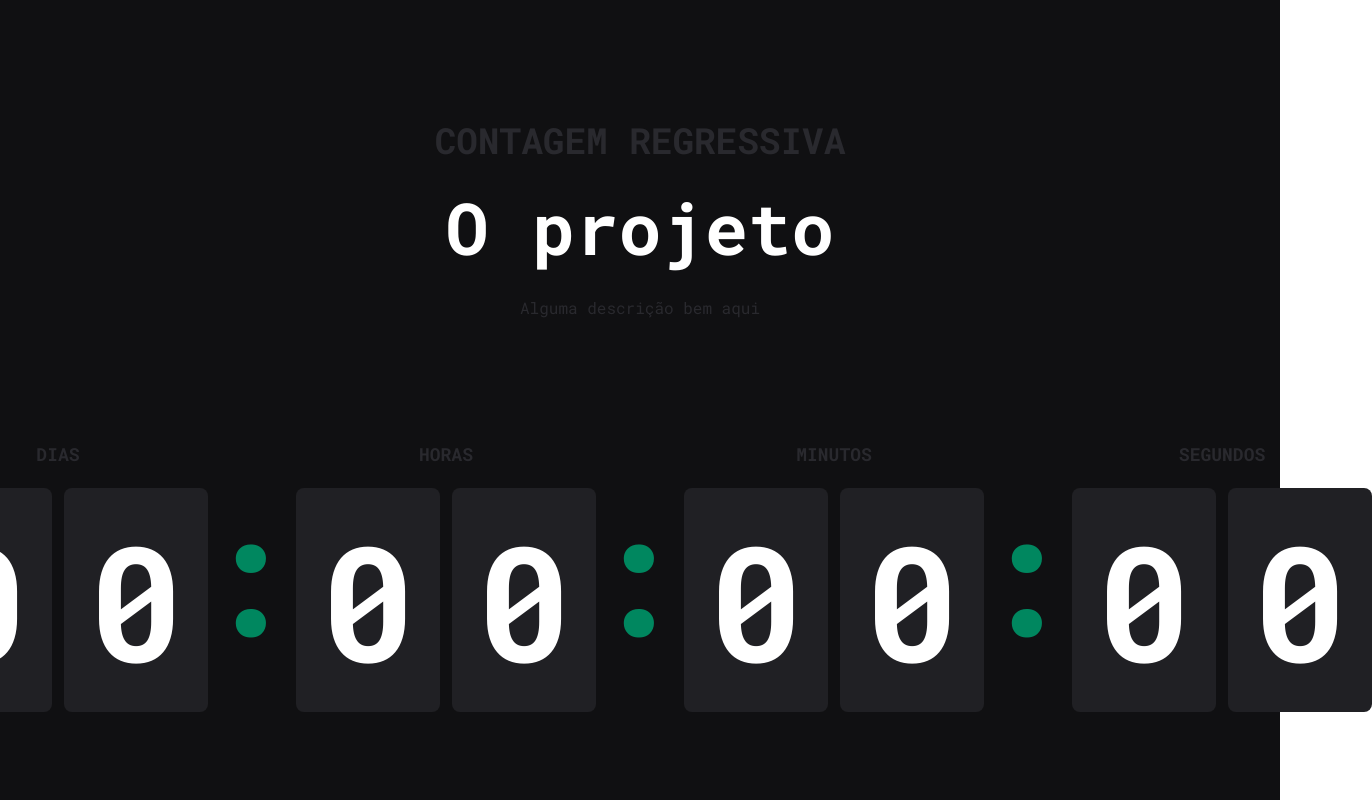
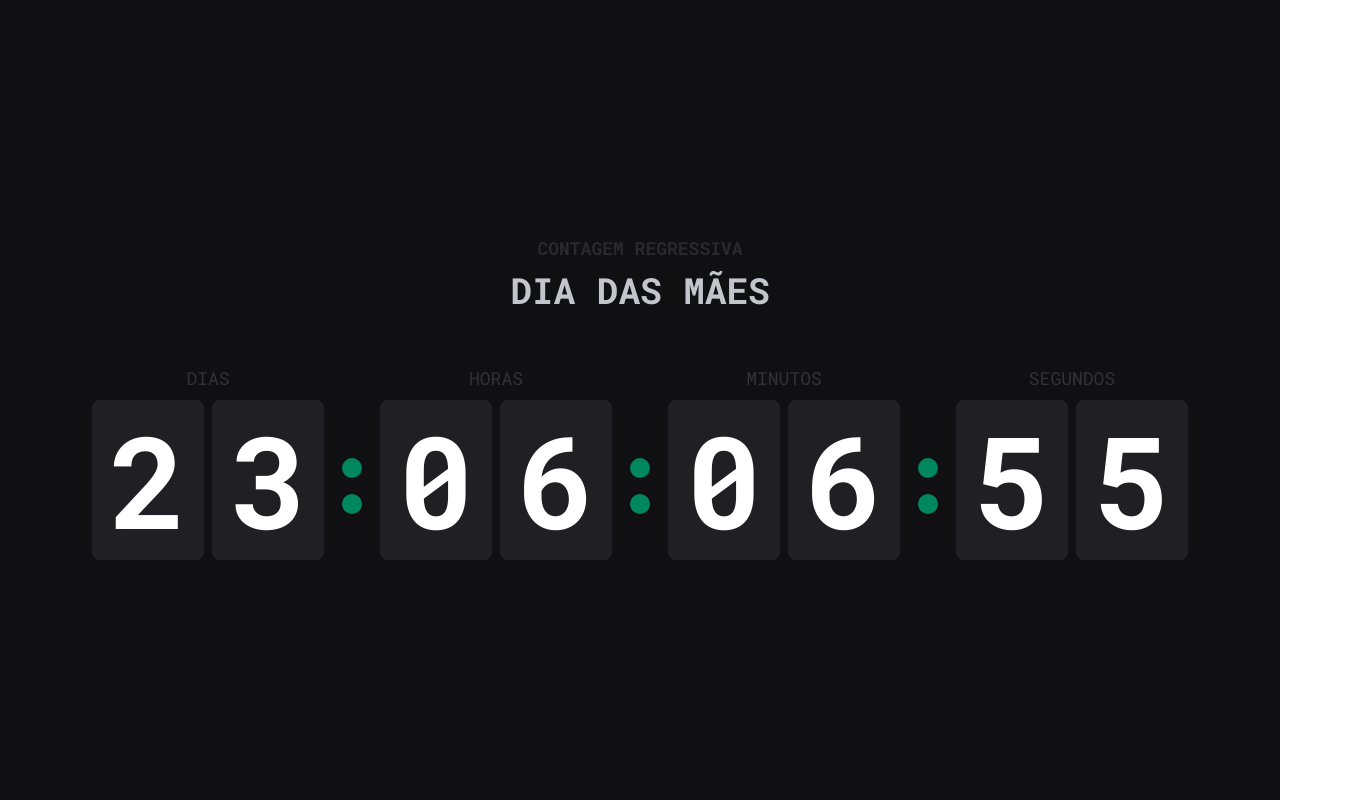
Before and after one commit to MatheusRamalho/coming-soon, a Next.js app: page / in a window 1280 px wide. Shown: the whole page, 1372 px wide, since content can reach past the window. Built offline with nearby package versions, Linux system fonts and the light colour scheme.

Commit message:
refacor(main): countdown funcionando

```diff
--- a/src/app/layout.tsx
+++ b/src/app/layout.tsx
@@ -10,7 +10,7 @@ const robotoMono = RobotoMono({
 
 export const metadata: Metadata = {
     title: 'Coming soon',
-    description: 'Contador de lancamento',
+    description: 'Contador de lançamento',
 }
 
 export default function RootLayout({
--- a/src/app/page.tsx
+++ b/src/app/page.tsx
@@ -1,18 +1,13 @@
+import { Header } from '@/components/Header'
 import { Countdown } from '@/components/Countdown'
-import { Header } from '@/components/Header'
 
 export default function Home() {
     return (
-        <section className="container mx-auto h-[calc(100vh-10rem)] rounded-lg p-10 flex flex-col">
+        <section className="w-full h-full p-10">
             <h6 hidden> Home, em breve... </h6>
 
-            <div className="flex-1 flex flex-col items-center justify-center gap-28">
-                <Header
-                    subtitle="Contagem regressiva"
-                    title="O projeto"
-                    description="Alguma descrição bem aqui"
-                />
-
+            <div className="w-full h-full flex flex-col items-center justify-center gap-12 overflow-hidden">
+                <Header tag="Contagem regressiva" title="Dia das mães" />
                 <Countdown />
             </div>
         </section>
--- a/src/components/Countdown/CountdownItem.tsx
+++ b/src/components/Countdown/CountdownItem.tsx
@@ -7,16 +7,20 @@ export function CountdownItem({ title, number }: CountdownItemProps) {
     const value = String(number).padStart(2, '0')
 
     return (
-        <div className="flex flex-col items-center gap-5">
-            <h6 className="text-gray-600 text-lg uppercase"> {title} </h6>
+        <div className="flex flex-col items-center gap-2">
+            <h6 className="text-gray-500 text-lg uppercase"> {title} </h6>
 
-            <div className="flex gap-2 lg:gap-3">
-                <div className="p-4 lg:py-8 lg:px-6 rounded-lg bg-gray-700">
-                    {value[0]}
+            <div className="flex gap-2">
+                <div className="size-24 xl:w-28 lg:h-32 xl:h-40 rounded-lg bg-gray-700 flex items-center justify-center">
+                    <span className="font-bold text-white text-6xl lg:text-8xl xl:text-9xl">
+                        {value[0]}
+                    </span>
                 </div>
 
-                <div className="p-4 lg:py-8 lg:px-6 rounded-lg bg-gray-700">
-                    {value[1]}
+                <div className="size-24 xl:w-28 lg:h-32 xl:h-40 rounded-lg bg-gray-700 flex items-center justify-center">
+                    <span className="font-bold text-white text-6xl lg:text-8xl xl:text-9xl">
+                        {value[1]}
+                    </span>
                 </div>
             </div>
         </div>
--- /dev/null
+++ b/src/components/Countdown/CountdownMessage.tsx
@@ -0,0 +1,11 @@
+interface CountdownMessageProps {
+    message: string
+}
+
+export function CountdownMessage({ message }: CountdownMessageProps) {
+    return (
+        <div className="flex items-center justify-center">
+            <h6 className="text-gray-600 text-lg uppercase"> {message} </h6>
+        </div>
+    )
+}
--- a/src/components/Countdown/CountdownRoot.tsx
+++ b/src/components/Countdown/CountdownRoot.tsx
@@ -6,7 +6,7 @@ interface CountdownRootProps {
 
 export function CountdownRoot({ children }: CountdownRootProps) {
     return (
-        <div className="font-bold text-8xl sm:text-3xl md:text-5xl lg:text-7xl xl:text-[10rem] text-white flex gap-3 flex-col items-center sm:flex-row">
+        <div className="flex items-center flex-col gap-2 lg:gap-3 md:flex-row">
             {children}
         </div>
     )
--- a/src/components/Countdown/CountdownSeparator.tsx
+++ b/src/components/Countdown/CountdownSeparator.tsx
@@ -1,7 +1,8 @@
 export function CountdownSeparator() {
     return (
-        <span className="w-full sm:w-4 md:w-16 sm:py-8 sm:pb-24 rotate-90 sm:rotate-180 overflow-hidden flex items-center justify-center text-green-500">
-            :
-        </span>
+        <div className="flex flex-row md:flex-col items-center justify-center gap-4 w-14 md:w-8 h-5 md:h-24 xl:h-40 md:mt-8 xl:mt-12">
+            <div className="size-3 md:size-5 rounded-full bg-green-500" />
+            <div className="size-3 md:size-5 rounded-full bg-green-500" />
+        </div>
     )
 }
--- a/src/components/Countdown/index.tsx
+++ b/src/components/Countdown/index.tsx
@@ -1,33 +1,69 @@
+'use client'
+
+import { useEffect, useState } from 'react'
+
 import { CountdownItem } from './CountdownItem'
+import { CountdownMessage } from './CountdownMessage'
 import { CountdownRoot } from './CountdownRoot'
 import { CountdownSeparator } from './CountdownSeparator'
 
 export function Countdown() {
-    const currentDate = new Date().getTime() + 24 * 3600 * 1000 + 5000
-    const now = new Date().getTime()
-    console.log(currentDate)
-    console.log(now)
+    const [days, setDays] = useState<number>(0)
+    const [hours, setHours] = useState<number>(0)
+    const [minutes, setMinutes] = useState<number>(0)
+    const [seconds, setSeconds] = useState<number>(0)
+    const [finish, setFinish] = useState<boolean>(false)
 
-    // const t = this.deadline - now
-    // const dd = Math.floor(t / (1000 * 60 * 60 * 24))
-    // const hh = Math.floor((t % (1000 * 60 * 60 * 24)) / (1000 * 60 * 60))
-    // const mm = Math.floor((t % (1000 * 60 * 60)) / (1000 * 60))
-    // const ss = Math.floor((t % (1000 * 60)) / 1000)
+    const finalDate = new Date('May 12, 2024 00:00:00').getTime()
 
-    // const days = dd < 10 ? '0' + dd : dd
-    // const hours = hh < 10 ? '0' + hh : hh
-    // const minutes = mm < 10 ? '0' + mm : mm
-    // const seconds = ss < 10 ? '0' + ss : ss
+    function countdownUpdate() {
+        const currentDate = new Date().getTime()
+        const dateDifference = finalDate - currentDate
+
+        const dd = Math.floor(dateDifference / (1000 * 60 * 60 * 24))
+        const hh = Math.floor(
+            (dateDifference % (1000 * 60 * 60 * 24)) / (1000 * 60 * 60),
+        )
+        const mm = Math.floor((dateDifference % (1000 * 60 * 60)) / (1000 * 60))
+        const ss = Math.floor((dateDifference % (1000 * 60)) / 1000)
+
+        setDays(dd)
+        setHours(hh)
+        setMinutes(mm)
+        setSeconds(ss)
+
+        if (dateDifference < 0) {
+            setFinish(true)
+        }
+    }
+
+    useEffect(() => {
+        const interval = setInterval(countdownUpdate, 1000)
+
+        return () => {
+            clearInterval(interval)
+        }
+        // eslint-disable-next-line react-hooks/exhaustive-deps
+    }, [])
 
     return (
         <CountdownRoot>
-            <CountdownItem title="Dias" number={0} />
-            <CountdownSeparator />
-            <CountdownItem title="Horas" number={0} />
-            <CountdownSeparator />
-            <CountdownItem title="Minutos" number={0} />
-            <CountdownSeparator />
-            <CountdownItem title="Segundos" number={0} />
+            {finish ? (
+                <CountdownMessage message="A contagem terminou!!!" />
+            ) : (
+                <>
+                    <CountdownItem title="Dias" number={days} />
+                    <CountdownSeparator />
+
+                    <CountdownItem title="Horas" number={hours} />
+                    <CountdownSeparator />
+
+                    <CountdownItem title="Minutos" number={minutes} />
+                    <CountdownSeparator />
+
+                    <CountdownItem title="Segundos" number={seconds} />
+                </>
+            )}
         </CountdownRoot>
     )
 }
--- a/src/components/Header/Header.tsx
+++ b/src/components/Header/Header.tsx
@@ -1,21 +1,18 @@
 interface HeaderProps {
-    subtitle: string
-    description: string
     title: string
+    tag: string
 }
 
-export function Header({ subtitle, title, description }: HeaderProps) {
+export function Header({ tag, title }: HeaderProps) {
     return (
-        <div className="flex flex-col items-center justify-center gap-8 text-center">
-            <h2 className="text-gray-600 text-4xl text-center font-bold uppercase">
-                {subtitle}
+        <div className="flex flex-col items-center justify-center gap-2 text-center">
+            <h2 className="text-gray-600 text-lg text-center font-bold uppercase">
+                {tag}
             </h2>
 
-            <h1 className="text-white text-5xl lg:text-7xl text-center font-bold">
+            <h1 className="text-gray-300 text-4xl text-center font-bold uppercase">
                 {title}
             </h1>
-
-            <p className="text-gray-600 text-base"> {description} </p>
         </div>
     )
 }
--- a/tailwind.config.ts
+++ b/tailwind.config.ts
@@ -9,27 +9,21 @@ const config: Config = {
     theme: {
         extend: {
             colors: {
-                'green-300': ' #00b37e',
-                'green-500': '#00875f',
-                'green-700': '#015f43',
+                'green-300': ' #00B37E',
+                'green-500': '#00875F',
+                'green-700': '#015F43',
 
                 'gray-50': '#E6E6EA',
                 'gray-100': '#E4E4E8',
-                'gray-200': '#e1e1e6',
-                'gray-300': '#c4c4cc',
-                'gray-400': '#7c7c8a',
+                'gray-200': '#E1E1E6',
+                'gray-300': '#C4C4CC',
+                'gray-400': '#7C7C8A',
                 'gray-500': '#323238',
-                'gray-600': '#29292e',
+                'gray-600': '#29292E',
                 'gray-700': '#202024',
                 'gray-800': '#121214',
                 'gray-900': '#101012',
                 'gray-950': '#0F0F10',
-            },
-            boxShadow: {
-                '3xl': '0 -0.5rem 0.5rem rgba(255, 255, 255, 0.05), inset 0 -0.5rem 0.5rem rgba(255, 255, 255, 0.05), 0 0.5rem 0.5rem rgba(0, 0, 0, 0.3), inset 0 0.5rem 0.5rem rgba(0, 0, 0, 0.3) ',
-            },
-            backgroundImage: {
-                clock: "url('/imgs/clock.png')",
             },
         },
     },
```
Also changed, not shown: 1 other file (tests, documents, lock files or other folders).
